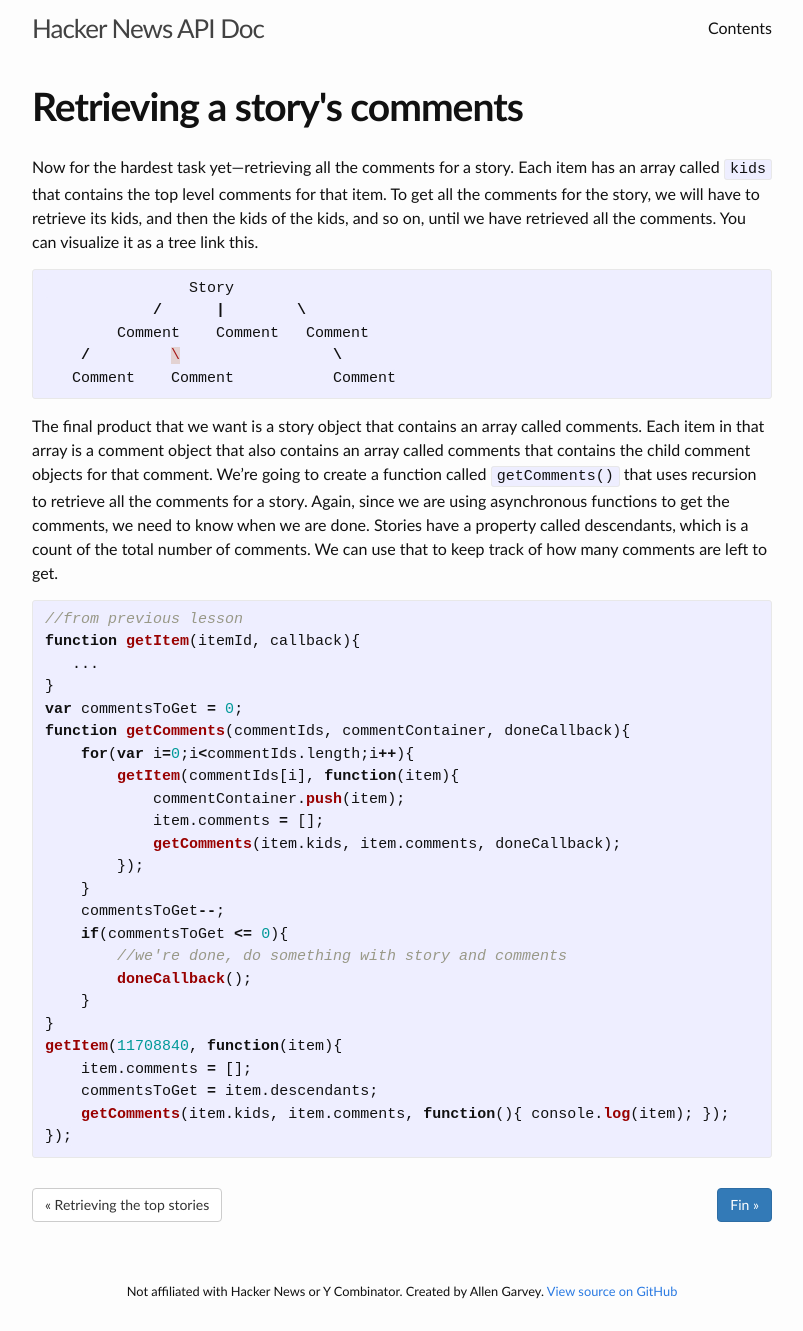
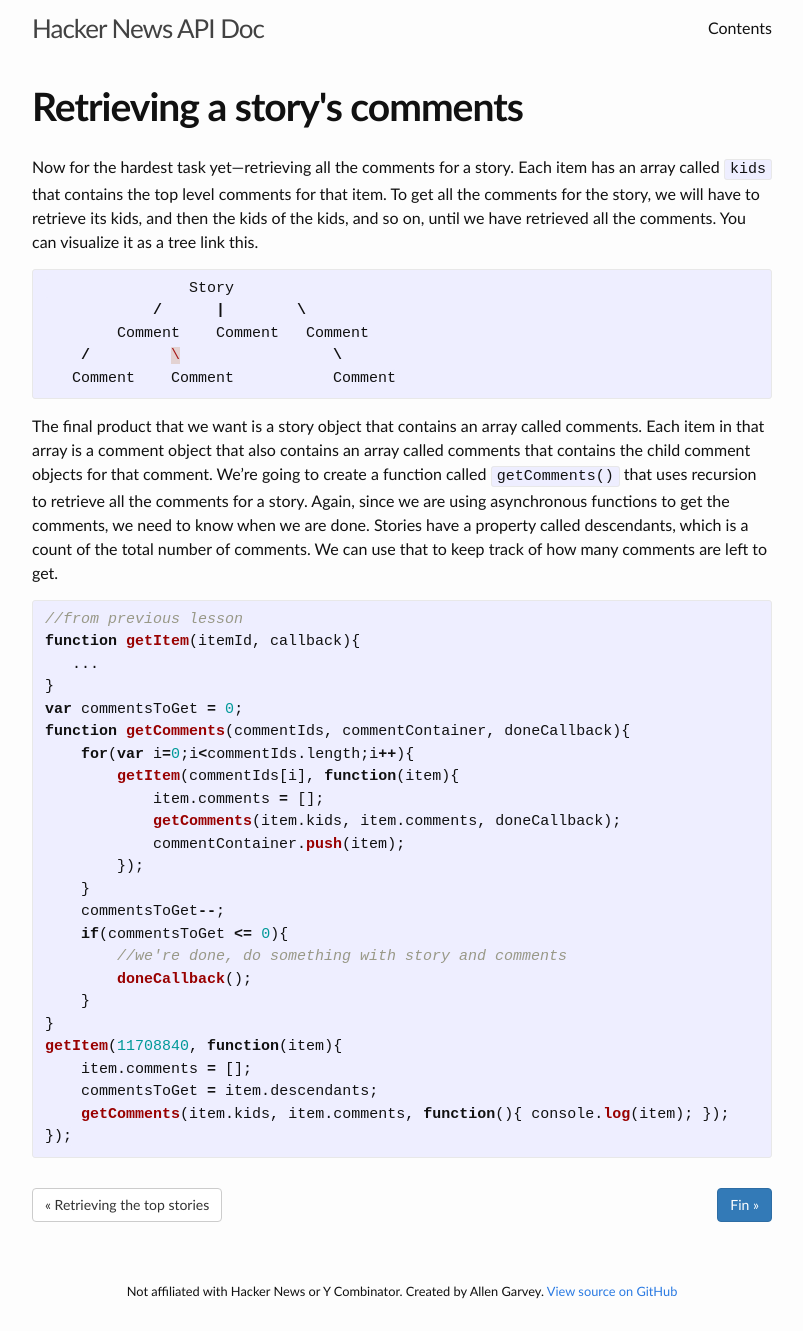
Before and after one commit to allen-garvey/hacker-news-api-doc, a Jekyll site: the page built from _posts/2016-05-19-retrieving-a-storys-comments.markdown, in a window 1280 px wide. Shown: the whole page, without its empty margins (238-1041 px from the left). Built offline with Jekyll 4.4.1, drawn with Linux system fonts in a browser that asks for light colours.

```diff
--- a/_posts/2016-05-19-retrieving-a-storys-comments.markdown
+++ b/_posts/2016-05-19-retrieving-a-storys-comments.markdown
@@ -21,9 +21,9 @@ var commentsToGet = 0;
 function getComments(commentIds, commentContainer, doneCallback){
     for(var i=0;i<commentIds.length;i++){
         getItem(commentIds[i], function(item){
-            commentContainer.push(item);
             item.comments = [];
             getComments(item.kids, item.comments, doneCallback);
+            commentContainer.push(item);
         });
     }
     commentsToGet--;
```
